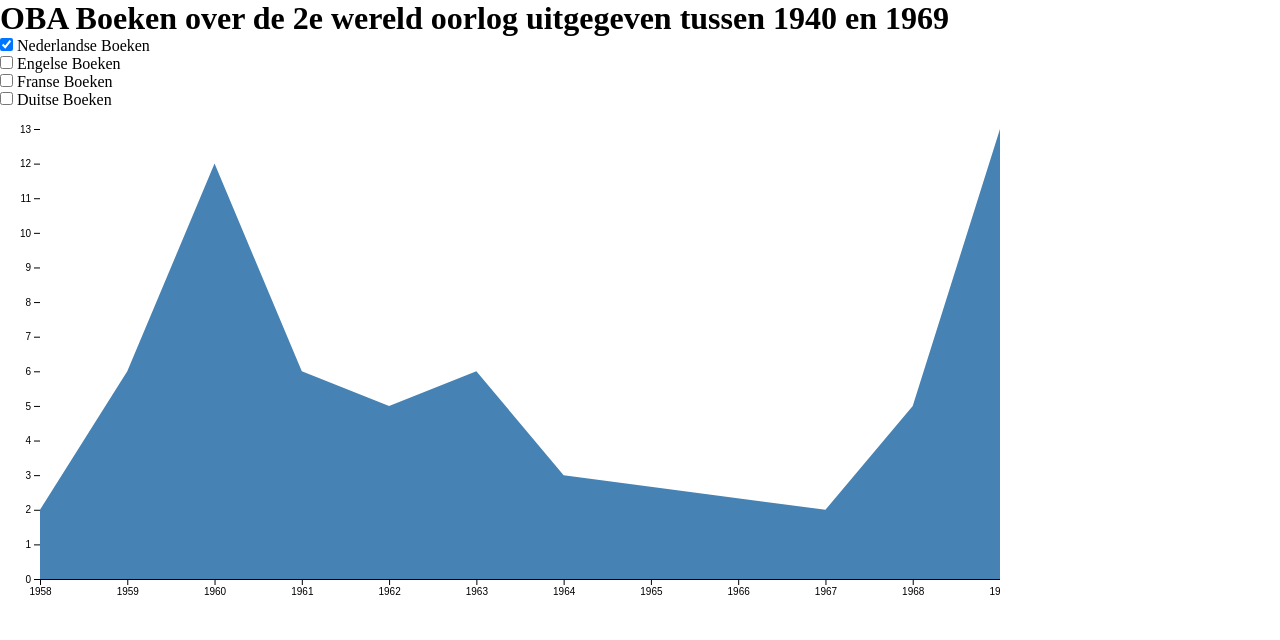
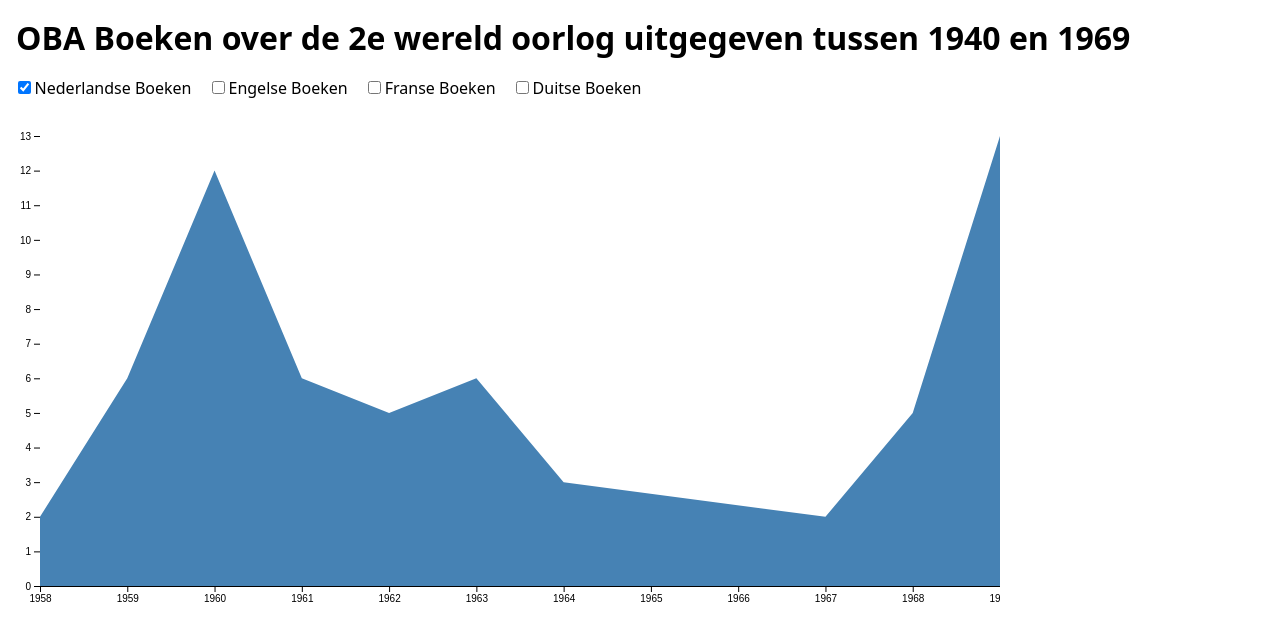
Before and after one commit to BasPieren/frontend-data, a website: page index.html in a window 1280 px wide. Drawn offline with nearby package versions, Linux system fonts and the light colour scheme.

Commit message:
style.css | Edit | Added style for h1 and checkbox labels

```diff
--- a/css/style.css
+++ b/css/style.css
@@ -2,3 +2,29 @@
   margin: 0;
   padding: 0;
 }
+
+h1{
+  margin: 0.5em 0 0 0.5em;
+  font-family:  system-ui, sans-serif;
+}
+
+section{
+  padding: 1.1em;
+}
+
+section > div {
+  display: inline-block;
+  margin: 0 0.5em;
+}
+
+section > div:first-child {
+  margin-left: 0;
+}
+
+section > div:last-child {
+  margin-right: 0;
+}
+
+section > div > label{
+  font-family:  system-ui, sans-serif;
+}
```
